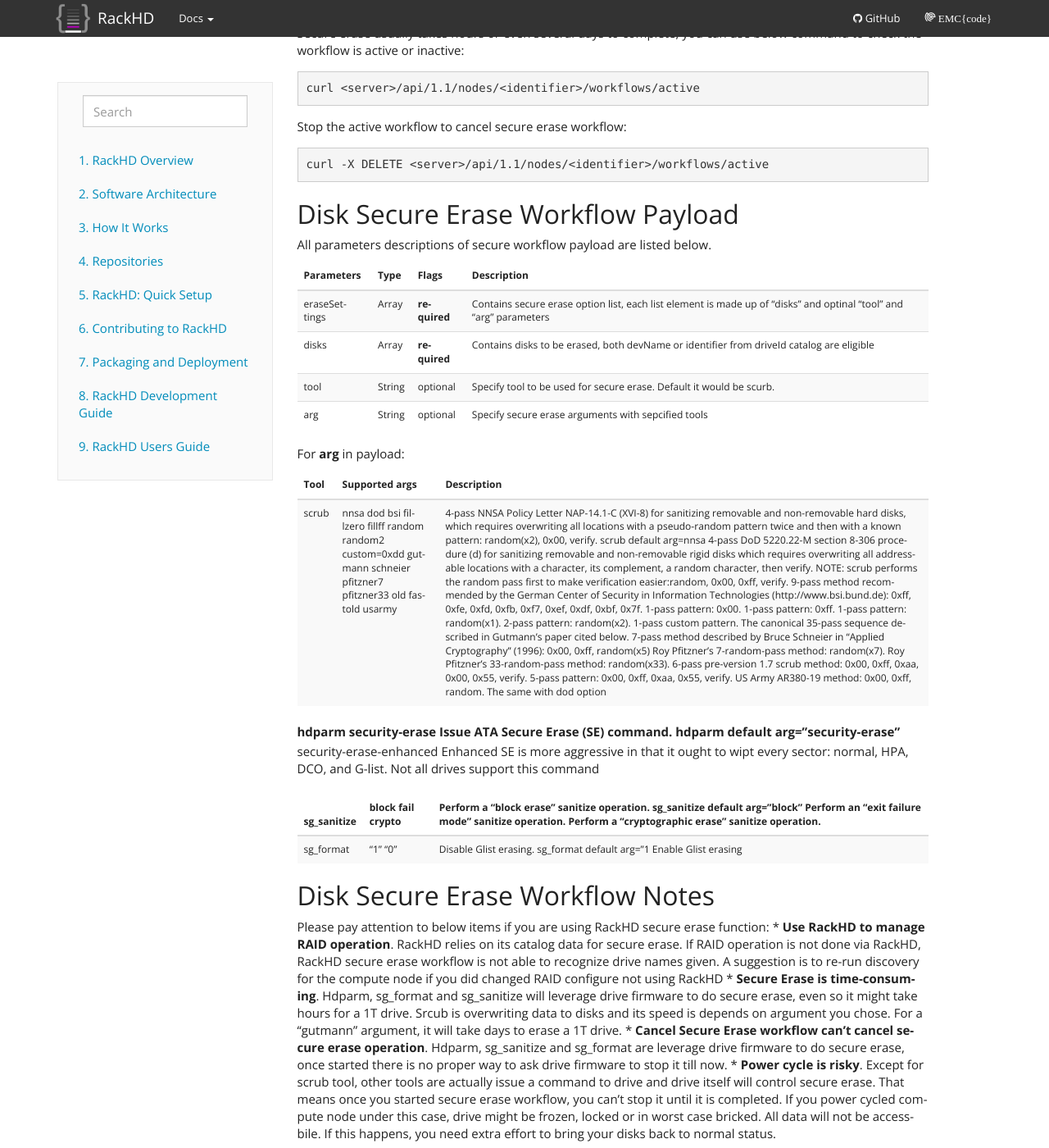
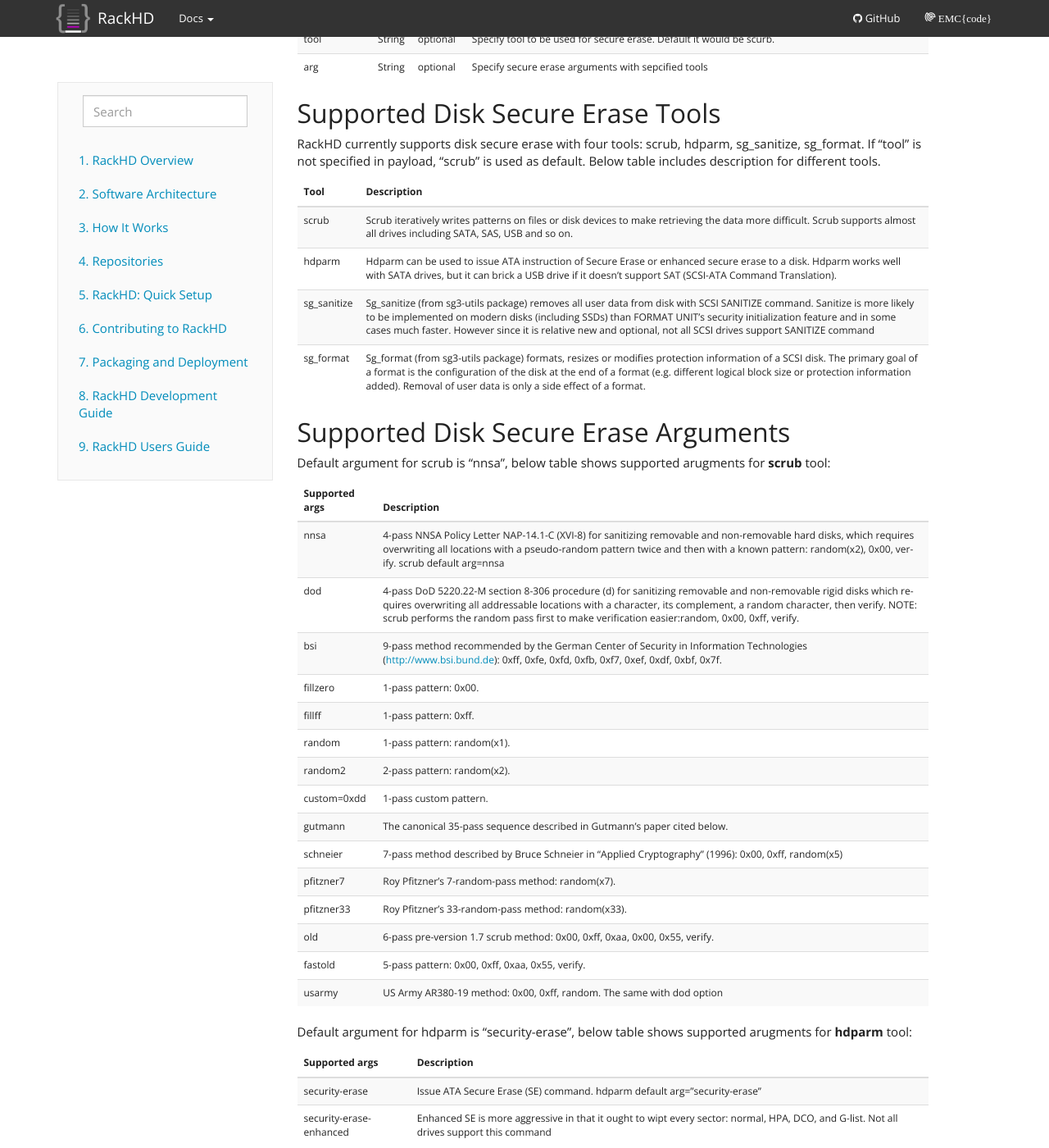
Before and after one commit to RackHD/docs, a Sphinx documentation site: the page built from docs/rackhd/secure_erase.rst, in a window 1280 px wide and 1400 px high, scrolled down 1222 px. Shown: the whole window at 82% size. Built offline with Sphinx 7.4.7, drawn with Linux system fonts in a browser that asks for light colours; some of the changed text lies outside the part shown.

Commit message:
Update document format

```diff
--- a/docs/rackhd/secure_erase.rst
+++ b/docs/rackhd/secure_erase.rst
@@ -1,21 +1,7 @@
 Disk Secure Erase Workflow Support
 ~~~~~~~~~~~~~~~~~~~~~~~~~~~~~~~~
 
-RackHD workflow supports disk Secure Erase (SE).
-
-Supported Disk Secure Erase Tools
-^^^^^^^^^^^^^^^^^^^^^^^^^^^^^^^^^^^
-
-RackHD currently supports disk secure erase with four tools: scrub, hdparm, sg_sanitize, sg_format. Below table includes description for different tools.
-============= ===============================================================================================================
-Tool          Description
-============= ===============================================================================================================
-scrub         Scrub iteratively writes patterns on files or disk devices to make retrieving the data more difficult. Scrub supports almost all drives including SATA, SAS, USB and so on.
-hdparm        Hdparm can be used to issue ATA instruction of Secure Erase or enhanced secure erase to a disk. Hdparm works well with SATA drives, but it can brick a USB drive if it doesn't support SAT (SCSI-ATA Command Translation).
-sg_sanitize   Sg_sanitize (from sg3-utils package) removes all user data from disk with SCSI SANITIZE command. Sanitize is more likely to be implemented on modern disks (including SSDs) than FORMAT UNIT's security initialization feature and in some cases much faster. However since it is relative new and optional, not all SCSI drives support SANITIZE command
-sg_format     Sg_format (from sg3-utils package) formats, resizes or modifies protection information of a SCSI disk. The primary goal of a format is the configuration of the disk at the end of a format (e.g. different logical block size or protection information added). Removal of user data is only a side effect of a format.
-============= ===============================================================================================================
-
+Secure Erase (SE) also known as a wipe is to destory data on a disk so that data can't or is difficult to be retrived. RackHD implements solution to do disk Secure Erase.
 
 Disk Secure Erase Workflow API
 ^^^^^^^^^^^^^^^^^^^^^^^^^^^^^^^^^^^
@@ -35,24 +21,23 @@
 .. literalinclude:: samples/secure-erase.json
    :language: JSON
 
-Secure erase usually takes hours or even several days to complete, you can use below command to check the workflow is active or inactive:
+Use below command to check the workflow is active or inactive:
 
 .. code-block:: REST
 
     curl <server>/api/1.1/nodes/<identifier>/workflows/active
 
 
-Stop the active workflow to cancel secure erase workflow:
+Use below command to stop the active workflow to cancel secure erase workflow:
 
 .. code-block:: REST
 
     curl -X DELETE <server>/api/1.1/nodes/<identifier>/workflows/active
 
-
 Disk Secure Erase Workflow Payload
 ^^^^^^^^^^^^^^^^^^^^^^^^^^^^^^^^
 
-All parameters descriptions of secure workflow payload are listed below.
+Parameters descriptions of secure workflow payload are listed below.
 
 =================== ================ ============ ============================================
 Parameters          Type              Flags       Description
@@ -63,43 +48,85 @@
 arg                 String           optional     Specify secure erase arguments with sepcified tools
 =================== ================ ============ ============================================
 
-.. _arg:
+Supported Disk Secure Erase Tools
+^^^^^^^^^^^^^^^^^^^^^^^^^^^^^^^^^^^
 
-For **arg** in payload:
+RackHD currently supports disk secure erase with four tools: scrub, hdparm, sg_sanitize, sg_format. If "tool" is not specified in payload, "scrub" is used as default. Below table includes description for different tools.
 
-=========== ======================= ============================================
-Tool        Supported args          Description
-=========== ======================= ============================================
-scrub       nnsa                    4-pass NNSA Policy Letter NAP-14.1-C (XVI-8) for sanitizing removable and non-removable hard disks, which requires overwriting all locations with a  pseudo‐random pattern twice and then with a known pattern: random(x2), 0x00, verify. scrub default arg=nnsa
-            dod                     4-pass DoD 5220.22-M section 8-306 procedure (d) for sanitizing removable and non-removable rigid disks which requires overwriting all addressable locations with a character, its complement, a random character, then verify.  NOTE: scrub performs the random pass first to make verification easier:random, 0x00, 0xff, verify.
-            bsi                     9-pass  method  recommended by the German Center of Security in Information Technologies (http://www.bsi.bund.de): 0xff, 0xfe, 0xfd, 0xfb, 0xf7, 0xef, 0xdf, 0xbf, 0x7f.
-            fillzero                1-pass pattern: 0x00.
-            fillff                  1-pass pattern: 0xff.
-            random                  1-pass pattern: random(x1).
-            random2                 2-pass pattern: random(x2).
-            custom=0xdd             1-pass custom pattern.
-            gutmann                 The canonical 35-pass sequence described in Gutmann's paper cited below.
-            schneier                7-pass method described by Bruce Schneier in "Applied Cryptography" (1996): 0x00, 0xff, random(x5)
-            pfitzner7               Roy Pfitzner's 7-random-pass method: random(x7).
-            pfitzner33              Roy Pfitzner's 33-random-pass method: random(x33).
-            old                     6-pass pre-version 1.7 scrub method: 0x00, 0xff, 0xaa, 0x00, 0x55, verify.
-            fastold                 5-pass pattern: 0x00, 0xff, 0xaa, 0x55, verify.
-            usarmy                  US Army AR380-19 method: 0x00, 0xff, random. The same with dod option
-=========== ======================= ============================================
-hdparm      security-erase          Issue ATA Secure Erase (SE) command. hdparm default arg="security-erase"
-            security-erase-enhanced Enhanced SE is more aggressive in that it ought to wipt every sector: normal, HPA, DCO, and G-list. Not all drives support this command
-=========== ======================= ============================================
-sg_sanitize block                   Perform a "block erase" sanitize operation. sg_sanitize default arg="block"
-            fail                    Perform an "exit failure mode" sanitize operation.
-            crypto                  Perform a "cryptographic erase" sanitize operation.
-=========== ======================= ============================================
-sg_format   "1"                     Disable Glist erasing. sg_format default arg="1
-            "0"                     Enable Glist erasing
-=========== ======================= ============================================
+============= ===============================================================================================================
+Tool          Description
+============= ===============================================================================================================
+scrub         Scrub iteratively writes patterns on files or disk devices to make retrieving the data more difficult. Scrub supports almost all drives including SATA, SAS, USB and so on.
+hdparm        Hdparm can be used to issue ATA instruction of Secure Erase or enhanced secure erase to a disk. Hdparm works well with SATA drives, but it can brick a USB drive if it doesn't support SAT (SCSI-ATA Command Translation).
+sg_sanitize   Sg_sanitize (from sg3-utils package) removes all user data from disk with SCSI SANITIZE command. Sanitize is more likely to be implemented on modern disks (including SSDs) than FORMAT UNIT's security initialization feature and in some cases much faster. However since it is relative new and optional, not all SCSI drives support SANITIZE command
+sg_format     Sg_format (from sg3-utils package) formats, resizes or modifies protection information of a SCSI disk. The primary goal of a format is the configuration of the disk at the end of a format (e.g. different logical block size or protection information added). Removal of user data is only a side effect of a format.
+============= ===============================================================================================================
+
+Supported Disk Secure Erase Arguments
+^^^^^^^^^^^^^^^^^^^^^^^^^^^^^^^^^^^
+
+.. _scrub:
+
+Default argument for scrub is "nnsa", below table shows supported arugments for **scrub** tool:
+
+======================= ============================================
+Supported args          Description
+======================= ============================================
+nnsa                    4-pass NNSA Policy Letter NAP-14.1-C (XVI-8) for sanitizing removable and non-removable hard disks, which requires overwriting all locations with a  pseudo‐random pattern twice and then with a known pattern: random(x2), 0x00, verify. scrub default arg=nnsa
+dod                     4-pass DoD 5220.22-M section 8-306 procedure (d) for sanitizing removable and non-removable rigid disks which requires overwriting all addressable locations with a character, its complement, a random character, then verify.  NOTE: scrub performs the random pass first to make verification easier:random, 0x00, 0xff, verify.
+bsi                     9-pass  method  recommended by the German Center of Security in Information Technologies (http://www.bsi.bund.de): 0xff, 0xfe, 0xfd, 0xfb, 0xf7, 0xef, 0xdf, 0xbf, 0x7f.
+fillzero                1-pass pattern: 0x00.
+fillff                  1-pass pattern: 0xff.
+random                  1-pass pattern: random(x1).
+random2                 2-pass pattern: random(x2).
+custom=0xdd             1-pass custom pattern.
+gutmann                 The canonical 35-pass sequence described in Gutmann's paper cited below.
+schneier                7-pass method described by Bruce Schneier in "Applied Cryptography" (1996): 0x00, 0xff, random(x5)
+pfitzner7               Roy Pfitzner's 7-random-pass method: random(x7).
+pfitzner33              Roy Pfitzner's 33-random-pass method: random(x33).
+old                     6-pass pre-version 1.7 scrub method: 0x00, 0xff, 0xaa, 0x00, 0x55, verify.
+fastold                 5-pass pattern: 0x00, 0xff, 0xaa, 0x55, verify.
+usarmy                  US Army AR380-19 method: 0x00, 0xff, random. The same with dod option
+======================= ============================================
+
+.. _hdparm:
+
+Default argument for hdparm is "security-erase", below table shows supported arugments for **hdparm** tool:
+
+======================= ============================================
+Supported args          Description
+======================= ============================================
+security-erase          Issue ATA Secure Erase (SE) command. hdparm default arg="security-erase"
+security-erase-enhanced Enhanced SE is more aggressive in that it ought to wipt every sector: normal, HPA, DCO, and G-list. Not all drives support this command
+======================= ============================================
+
+.. _sg_sanitize:
+
+Default argument for sg_sanitize is "block", below table shows supported arugments for **sg_sanitize** tool:
+
+======================= ============================================
+Supported args          Description
+======================= ============================================
+block                   Perform a "block erase" sanitize operation. sg_sanitize default arg="block"
+fail                    Perform an "exit failure mode" sanitize operation.
+crypto                  Perform a "cryptographic erase" sanitize operation.
+======================= ============================================
+
+.. _sg_format:
+
+Default argument for sg_format is "1", below table shows supported arugments for **sg_format** tool:
+
+======================= ============================================
+Supported args          Description
+======================= ============================================
+"1"                     Disable Glist erasing. sg_format default arg="1
+"0"                     Enable Glist erasing
+======================= ============================================
 
 Disk Secure Erase Workflow Notes
 ^^^^^^^^^^^^^^^^^^^^^^^^^^^^^^^^
 Please pay attention to below items if you are using RackHD secure erase function:
+
 * **Use RackHD to manage RAID operation**. RackHD relies on its catalog data for secure erase. If RAID operation is not done via RackHD, RackHD secure erase workflow is not able to recognize drive names given. A suggestion is to re-run discovery for the compute node if you did changed RAID configure not using RackHD
 * **Secure Erase is time-consuming**. Hdparm, sg_format and sg_sanitize will leverage drive firmware to do secure erase, even so it might take hours for a 1T drive. Srcub is overwriting data to disks and its speed is depends on argument you chose. For a "gutmann" argument, it will take days to erase a 1T drive.
 * **Cancel Secure Erase workflow can't cancel secure erase operation**. Hdparm, sg_sanitize and sg_format are leverage drive firmware to do secure erase, once started there is no proper way to ask drive firmware to stop it till now.
```
